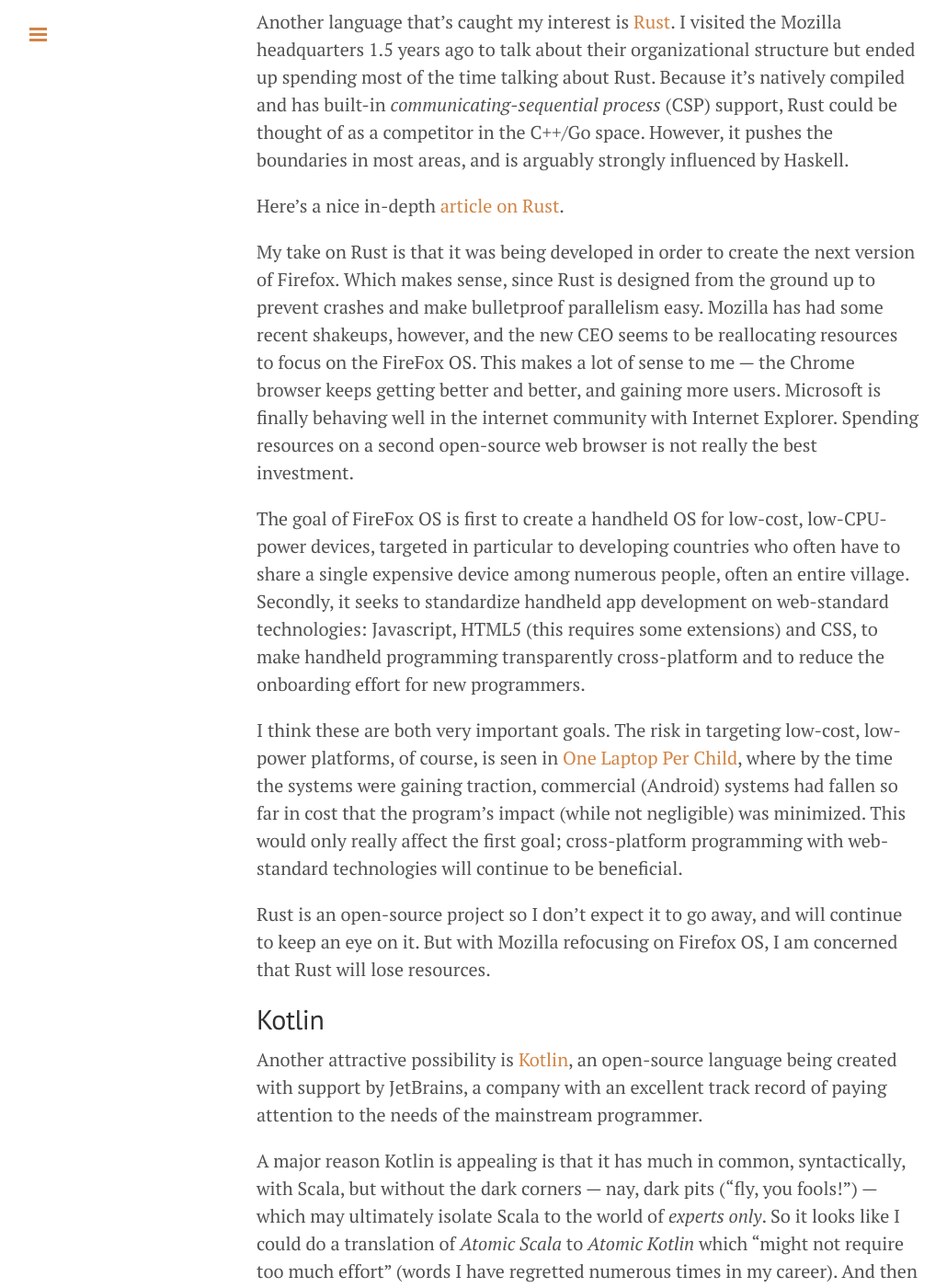
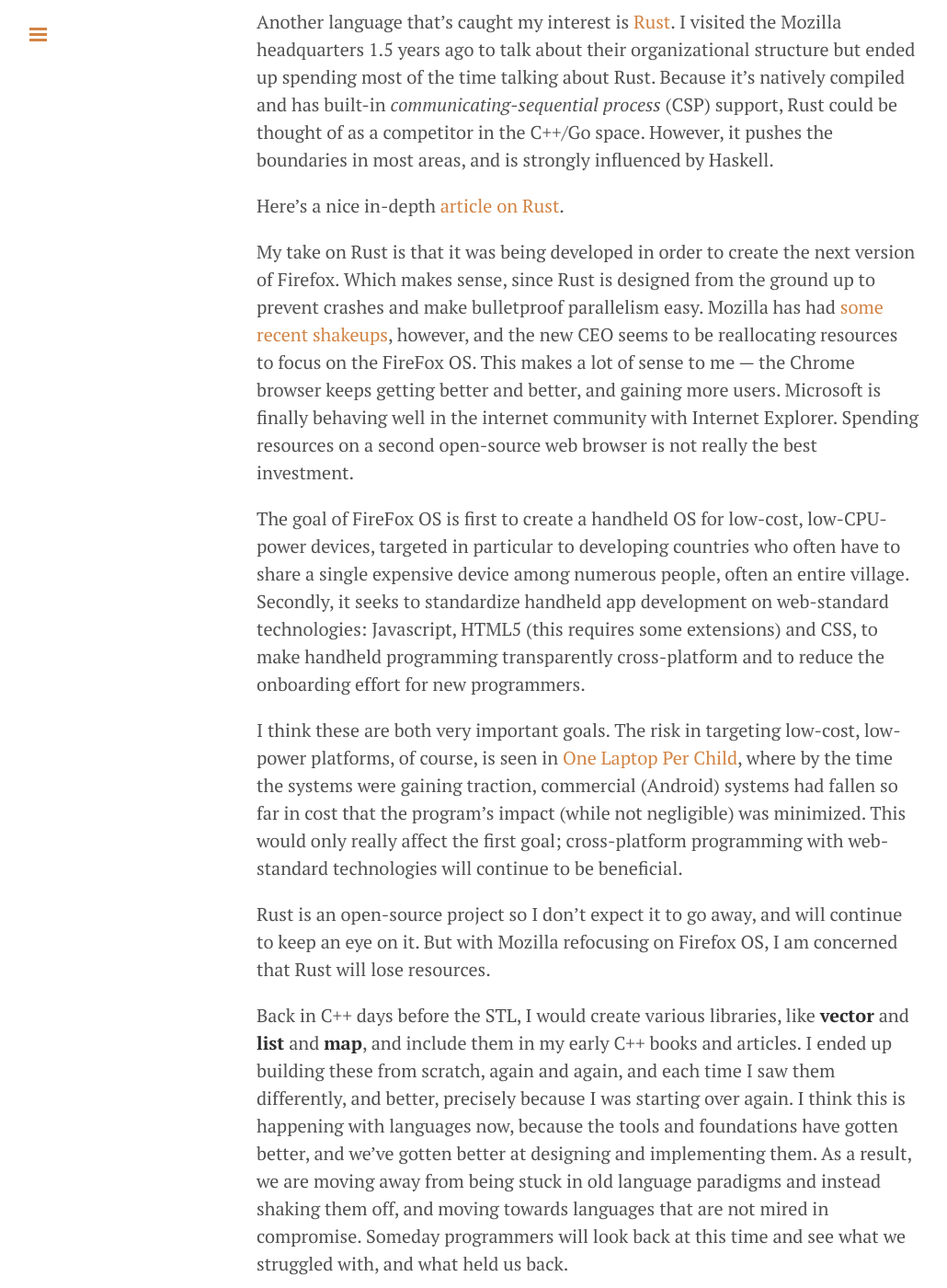
Before and after one commit to djaus2/BruceEckel.github.io, a Jekyll site: the page built from _posts/2014-10-15-finding-flow.md, in a window 1280 px wide and 1400 px high, scrolled down 4302 px. Shown: the whole window at 92% size, without its empty margins (1-1031 px from the left). Built offline with Jekyll 4.4.1, drawn with Linux system fonts in a browser that asks for light colours; Markdown is read by kramdown in place of the engine named in the settings; comment, search, counter and statistics services are not loaded.

Commit message:
More edits to Rust

```diff
--- a/_posts/2014-10-15-finding-flow.md
+++ b/_posts/2014-10-15-finding-flow.md
@@ -74,17 +74,19 @@ I also need to (in the spirit of [Start with Why](https://startwithwhy.com)) rev
 
 ## Rust ##
 
-Another language that's caught my interest is [Rust](http://www.rust-lang.org/). I visited the Mozilla headquarters 1.5 years ago to talk about their organizational structure but ended up spending most of the time talking about Rust. Because it's natively compiled and has built-in *communicating-sequential process* (CSP) support, Rust could be thought of as a competitor in the C++/Go space. However, it pushes the boundaries in most areas, and is arguably strongly influenced by Haskell.
+Another language that's caught my interest is [Rust](http://www.rust-lang.org/). I visited the Mozilla headquarters 1.5 years ago to talk about their organizational structure but ended up spending most of the time talking about Rust. Because it's natively compiled and has built-in *communicating-sequential process* (CSP) support, Rust could be thought of as a competitor in the C++/Go space. However, it pushes the boundaries in most areas, and is strongly influenced by Haskell.
 
 Here's a nice in-depth [article on Rust](http://eev.ee/blog/2012/11/17/a-little-bit-rusty/).
 
-My take on Rust is that it was being developed in order to create the next version of Firefox. Which makes sense, since Rust is designed from the ground up to prevent crashes and make bulletproof parallelism easy. Mozilla has had some recent shakeups, however, and the new CEO seems to be reallocating resources to focus on the FireFox OS. This makes a lot of sense to me --- the Chrome browser keeps getting better and better, and gaining more users. Microsoft is finally behaving well in the internet community with Internet Explorer. Spending resources on a second open-source web browser is not really the best investment.
+My take on Rust is that it was being developed in order to create the next version of Firefox. Which makes sense, since Rust is designed from the ground up to prevent crashes and make bulletproof parallelism easy. Mozilla has had [some recent shakeups](http://eev.ee/blog/2014/04/05/mozilla-and-free-speech/), however, and the new CEO seems to be reallocating resources to focus on the FireFox OS. This makes a lot of sense to me --- the Chrome browser keeps getting better and better, and gaining more users. Microsoft is finally behaving well in the internet community with Internet Explorer. Spending resources on a second open-source web browser is not really the best investment.
 
 The goal of FireFox OS is first to create a handheld OS for low-cost, low-CPU-power devices, targeted in particular to developing countries who often have to share a single expensive device among numerous people, often an entire village. Secondly, it seeks to standardize handheld app development on web-standard technologies: Javascript, HTML5 (this requires some extensions) and CSS, to make handheld programming transparently cross-platform and to reduce the onboarding effort for new programmers.
 
 I think these are both very important goals. The risk in targeting low-cost, low-power platforms, of course, is seen in [One Laptop Per Child](http://one.laptop.org/), where by the time the systems were gaining traction, commercial (Android) systems had fallen so far in cost that the program's impact (while not negligible) was minimized. This would only really affect the first goal; cross-platform programming with web-standard technologies will continue to be beneficial.
 
 Rust is an open-source project so I don't expect it to go away, and will continue to keep an eye on it. But with Mozilla refocusing on Firefox OS, I am concerned that Rust will lose resources.
+
+Back in C++ days before the STL, I would create various libraries, like **vector** and **list** and **map**, and include them in my early C++ books and articles. I ended up building these from scratch, again and again, and each time I saw them differently, and better, precisely because I was starting over again. I think this is happening with languages now, because the tools and foundations have gotten better, and we've gotten better at designing and implementing them. As a result, we are moving away from being stuck in old language paradigms and instead shaking them off, and moving towards languages that are not mired in compromise. Someday programmers will look back at this time and see what we struggled with, and what held us back.
 
 ## Kotlin ##
 
```
